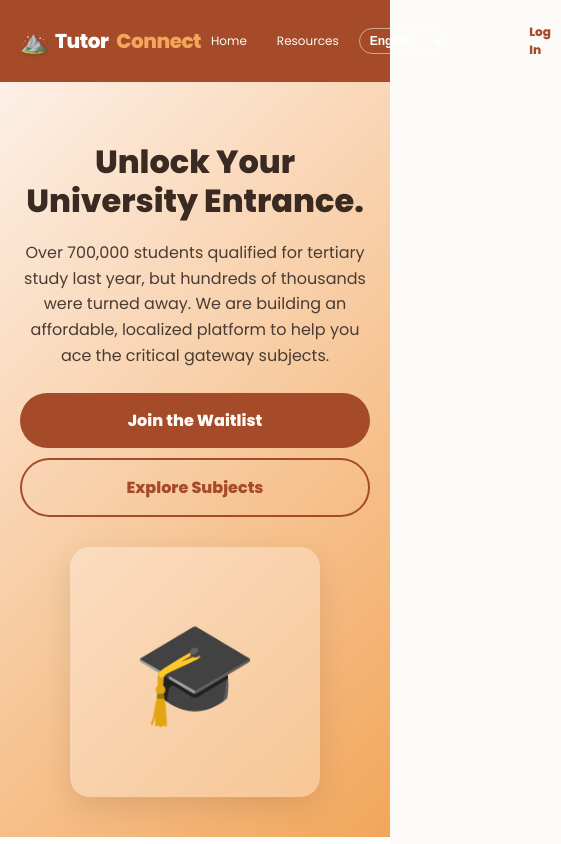
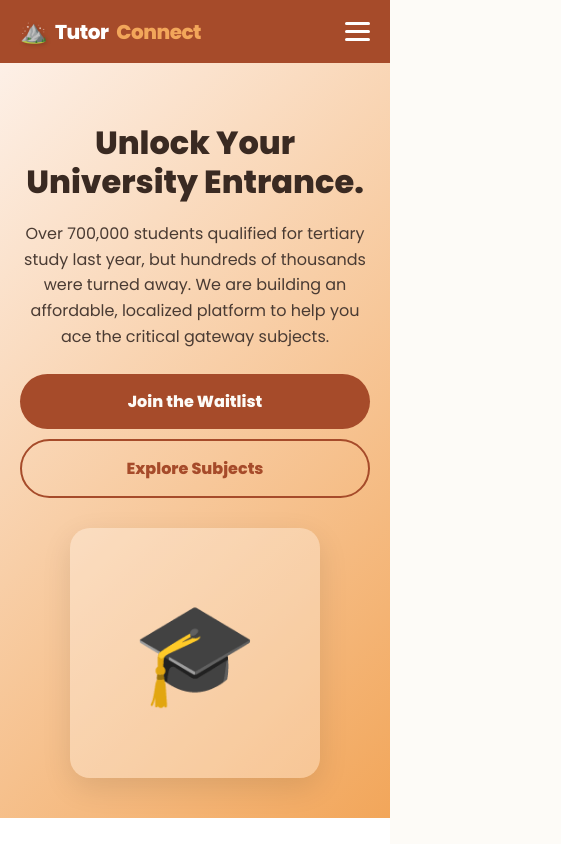
Before and after one commit to Equablebatch0365/tutor-connectza, a React (Vite) app: page / in a window 390 px wide. Shown: the top 844 px of the page, 561 px wide, since content can reach past the window. Built offline with nearby package versions, Linux system fonts and the light colour scheme.

Commit message:
Fixing local connection

```diff
--- a/src/App.tsx
+++ b/src/App.tsx
@@ -2,7 +2,6 @@
 import { useEffect, useState } from 'react';
 import { Routes, Route, Link, useNavigate } from 'react-router-dom';
 import { supabase } from './lib/supabase';
-// IMPORT FROM THE HOOK FILE
 import { useLanguage } from './context/useLanguage';
 
 import HomePage from './pages/HomePage';
@@ -15,11 +14,12 @@ import ResourcesPage from './pages/ResourcesPage';
 
 function App() {
     const navigate = useNavigate();
-    const { language, setLanguage, t } = useLanguage(); // <--- Use language hook
+    const { language, setLanguage, t } = useLanguage();
 
     const [user, setUser] = useState<any>(null);
     const [role, setRole] = useState<string | null>(null);
     const [loading, setLoading] = useState(true);
+    const [isMenuOpen, setIsMenuOpen] = useState(false); // <--- STATE FOR MOBILE MENU
 
     useEffect(() => {
         const getUser = async () => {
@@ -61,6 +61,7 @@ function App() {
         navigate('/');
         setUser(null);
         setRole(null);
+        setIsMenuOpen(false); // <--- CLOSE MENU ON LOGOUT
     };
 
     if (loading) return <div>Loading...</div>;
@@ -72,12 +73,20 @@ function App() {
                     <span className="logo-emoji">⛰️</span>
                     Tutor<span>Connect</span>
                 </h1>
-                <div className="nav-links">
+
+                {/* HAMBURGER MENU ICON (Visible on Mobile) */}
+                <div className="hamburger" onClick={() => setIsMenuOpen(!isMenuOpen)}>
+                    <div className="bar"></div>
+                    <div className="bar"></div>
+                    <div className="bar"></div>
+                </div>
+
+                {/* DESKTOP NAV LINKS (Hidden on Mobile) */}
+                <div className="nav-links desktop-links">
                     <Link to="/" className="nav-link">{t.home}</Link>
                     <Link to="/find-tutor" className="nav-link">{t.findTutor}</Link>
                     <Link to="/resources" className="nav-link">{t.resources}</Link>
 
-                    {/* Language Dropdown */}
                     <select
                         value={language}
                         onChange={(e) => setLanguage(e.target.value as any)}
@@ -104,6 +113,41 @@ function App() {
                         </>
                     )}
                 </div>
+
+                {/* MOBILE MENU (Only shows when isMenuOpen is true) */}
+                {isMenuOpen && (
+                    <div className="mobile-menu">
+                        <Link to="/" className="nav-link" onClick={() => setIsMenuOpen(false)}>{t.home}</Link>
+                        <Link to="/find-tutor" className="nav-link" onClick={() => setIsMenuOpen(false)}>{t.findTutor}</Link>
+                        <Link to="/resources" className="nav-link" onClick={() => setIsMenuOpen(false)}>{t.resources}</Link>
+
+                        <select
+                            value={language}
+                            onChange={(e) => setLanguage(e.target.value as any)}
+                            className="language-select"
+                        >
+                            <option value="en">English</option>
+                            <option value="af">Afrikaans</option>
+                            <option value="zu">isiZulu</option>
+                        </select>
+
+                        {user && (
+                            <>
+                                <Link to={role === 'tutor' ? '/tutor-dashboard' : '/learner-dashboard'} className="nav-link" onClick={() => setIsMenuOpen(false)}>
+                                    {t.dashboard}
+                                </Link>
+                                <button onClick={handleLogout} className="secondary-btn nav-signup">{t.logout}</button>
+                            </>
+                        )}
+
+                        {!user && (
+                            <>
+                                <Link to="/register" className="secondary-btn nav-signup" onClick={() => setIsMenuOpen(false)}>{t.signUp}</Link>
+                                <Link to="/login" className="login-btn" onClick={() => setIsMenuOpen(false)}>{t.logIn}</Link>
+                            </>
+                        )}
+                    </div>
+                )}
             </nav>
 
             <Routes>
--- a/src/index.css
+++ b/src/index.css
@@ -39,6 +39,7 @@ body {
   color: #F2A65A;
 }
 
+/* Desktop Links (hidden on mobile) */
 .nav-links {
   display: flex;
   align-items: center;
@@ -91,6 +92,28 @@ body {
 .secondary-btn.nav-signup:hover {
   background-color: #FDFBF7;
   color: #A64B2A;
+}
+
+/* HAMBURGER MENU (Hidden by default on desktop) */
+.hamburger {
+  display: none;
+  flex-direction: column;
+  cursor: pointer;
+  gap: 5px;
+  margin-left: auto;
+}
+
+.hamburger .bar {
+  width: 25px;
+  height: 3px;
+  background-color: white;
+  border-radius: 2px;
+  transition: 0.3s;
+}
+
+/* Mobile Menu (Hidden by default) */
+.mobile-menu {
+  display: none;
 }
 
 /* =========================================
@@ -772,14 +795,38 @@ body {
   .logo-emoji {
     font-size: 22px;
   }
-  .nav-links {
-    gap: 10px;
+
+  /* HIDE Desktop links, SHOW Hamburger */
+  .nav-links.desktop-links {
+    display: none;
   }
-  .nav-links a.nav-link,
-  .secondary-btn.nav-signup,
-  .login-btn {
-    font-size: 12px;
-    padding: 6px 10px;
+  .hamburger {
+    display: flex;
+  }
+
+  /* Mobile Dropdown Menu */
+  .mobile-menu {
+    display: flex;
+    flex-direction: column;
+    gap: 15px;
+    position: absolute;
+    top: 70px;
+    right: 20px;
+    background-color: #A64B2A;
+    padding: 20px;
+    border-radius: 10px;
+    width: 200px;
+    box-shadow: 0 10px 30px rgba(0,0,0,0.3);
+    z-index: 100;
+  }
+
+  .mobile-menu .language-select {
+    width: 100%;
+  }
+
+  .mobile-menu .secondary-btn.nav-signup,
+  .mobile-menu .login-btn {
+    text-align: center;
   }
 
   /* Hero */
@@ -891,74 +938,7 @@ body {
   }
 }
 
-/* Hides specific navbar link on small phones */
-@media (max-width: 600px) {
-  .nav-links a.nav-link:nth-child(2) {
-    display: none;
-  }
-}
-/* Legal Text on Login/Register */
-.legal-text {
-  font-size: 11px;
-  color: #888;
-  text-align: center;
-  margin-top: 15px;
-  line-height: 1.5;
-}
-/* Session Request Cards */
-.session-card {
-  background: #FDF0E7;
-  border: 1px solid #E8DCCB;
-  border-radius: 10px;
-  padding: 15px;
-  margin-bottom: 15px;
-}
-
-.session-card p {
-  margin: 5px 0;
-  font-size: 14px;
-  color: #555;
-}
-/* Status Colors */
-.status-pending { color: #F2A65A; }
-.status-accepted { color: #4CAF50; }
-.status-declined { color: #D32F2F; }
-
-/* Meeting Details */
-.meeting-details {
-  margin-top: 10px;
-  border-top: 1px solid #ddd;
-  padding-top: 10px;
-}
-
-.meeting-details a {
-  color: #A64B2A;
-  font-weight: bold;
-  text-decoration: underline;
-}
-
-/* Response Buttons */
-.respond-btn {
-  width: 100%;
-  margin-top: 10px;
-}
-
-.modal-actions {
-  display: flex;
-  gap: 10px;
-  margin-top: 20px;
-}
-
-.modal-actions .primary-btn {
-  flex: 1;
-}
-
-.modal-actions .cancel-btn {
-  flex: 1;
-  border-color: #D32F2F;
-  color: #D32F2F;
-  background: transparent;
-}/* =========================================
+/* =========================================
    RESOURCES PAGE
    ========================================= */
 .resources-container {
@@ -1007,17 +987,6 @@ body {
   margin: 10px 0 15px 0;
 }
 
-/* Mobile responsive for resources */
-@media (max-width: 768px) {
-  .resources-container {
-    padding: 40px 20px;
-  }
-  .resource-grid {
-    grid-template-columns: 1fr;
-  }
-}/* =========================================
-   RESOURCES PAGE (UPDATED)
-   ========================================= */
 .resource-actions {
   display: flex;
   flex-direction: column;
@@ -1041,7 +1010,21 @@ body {
   background-color: rgba(0,0,0,0.05);
   border-color: #555;
   color: #333;
-}/* WhatsApp Contact Button */
+}
+
+/* Mobile responsive for resources */
+@media (max-width: 768px) {
+  .resources-container {
+    padding: 40px 20px;
+  }
+  .resource-grid {
+    grid-template-columns: 1fr;
+  }
+}
+
+/* =========================================
+   WHATSAPP BUTTON
+   ========================================= */
 .whatsapp-btn {
   background-color: #25D366;
   color: white;
@@ -1059,7 +1042,10 @@ body {
 .whatsapp-btn:hover {
   background-color: #128C7E;
 }
-/* Language Dropdown */
+
+/* =========================================
+   LANGUAGE DROPDOWN
+   ========================================= */
 .language-select {
   background-color: transparent;
   border: 1px solid rgba(255, 255, 255, 0.5);
@@ -1076,10 +1062,74 @@ body {
   color: #333;
 }
 
-/* Mobile responsive for language dropdown */
 @media (max-width: 768px) {
   .language-select {
     padding: 4px 6px;
     font-size: 12px;
   }
 }
+
+/* Legal Text on Login/Register */
+.legal-text {
+  font-size: 11px;
+  color: #888;
+  text-align: center;
+  margin-top: 15px;
+  line-height: 1.5;
+}
+
+/* Session Request Cards */
+.session-card {
+  background: #FDF0E7;
+  border: 1px solid #E8DCCB;
+  border-radius: 10px;
+  padding: 15px;
+  margin-bottom: 15px;
+}
+
+.session-card p {
+  margin: 5px 0;
+  font-size: 14px;
+  color: #555;
+}
+
+/* Status Colors */
+.status-pending { color: #F2A65A; }
+.status-accepted { color: #4CAF50; }
+.status-declined { color: #D32F2F; }
+
+/* Meeting Details */
+.meeting-details {
+  margin-top: 10px;
+  border-top: 1px solid #ddd;
+  padding-top: 10px;
+}
+
+.meeting-details a {
+  color: #A64B2A;
+  font-weight: bold;
+  text-decoration: underline;
+}
+
+/* Response Buttons */
+.respond-btn {
+  width: 100%;
+  margin-top: 10px;
+}
+
+.modal-actions {
+  display: flex;
+  gap: 10px;
+  margin-top: 20px;
+}
+
+.modal-actions .primary-btn {
+  flex: 1;
+}
+
+.modal-actions .cancel-btn {
+  flex: 1;
+  border-color: #D32F2F;
+  color: #D32F2F;
+  background: transparent;
+}
```
Also changed, not shown: Supabase keys.txt (added).
